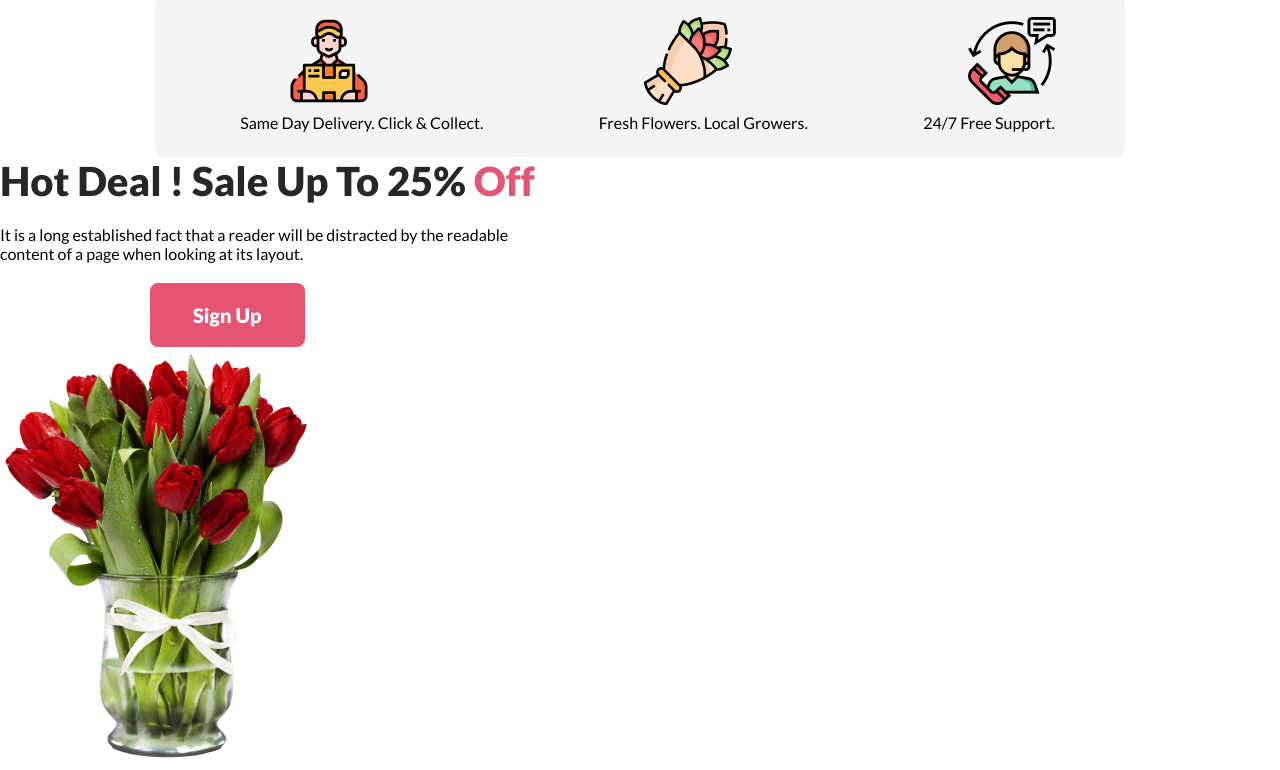
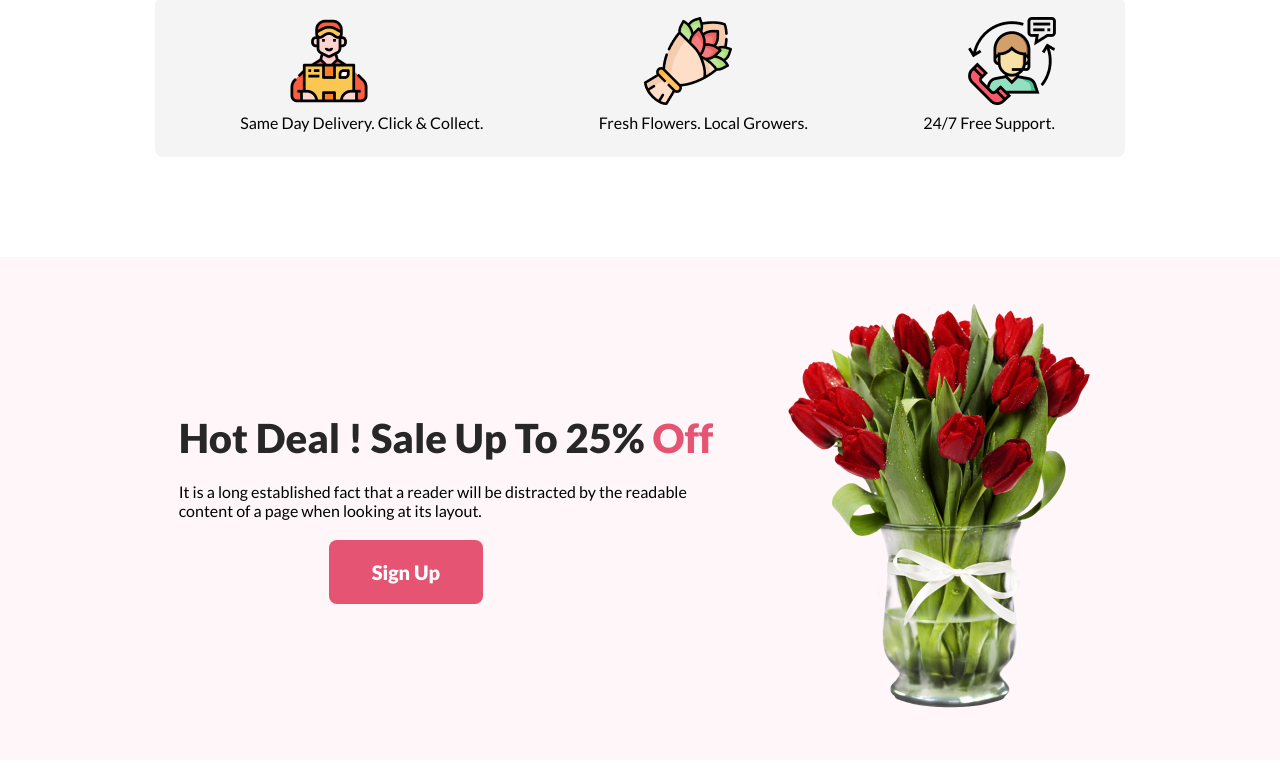
Before and after one commit to towhidulislamshahed/flower-portfolio, a plain HTML site: page index.html in a window 1280 px wide. Shown: the part 1275-2045 px from the top of the page. Drawn offline with Linux system fonts and the light colour scheme.

Commit message:
added section part 4 styles

```diff
--- a/styles/portfolio.css
+++ b/styles/portfolio.css
@@ -173,7 +173,7 @@ flex-shrink: 0;
     padding-left:  80px ;
 }
 
-section-part-4{
+.section-part-4{
     display: flex;
     margin-top: 100px;
     padding: 40px;
@@ -200,6 +200,7 @@ font-weight: 800;
    margin-bottom: 20px;
 }
 .section-part-4-1-button{
+
     padding: 20px 43px;
     margin-left: 150px;
     border: none;
@@ -208,6 +209,7 @@ font-size: 20px;
     font-weight: 700;
     border-radius: 8px;
     background: #E55473;
+
 }
 .section-part-4-2{
 
```
Also changed, not shown: index.html (line endings or trailing spaces). Lines whose indentation alone changed are shown as unchanged.
